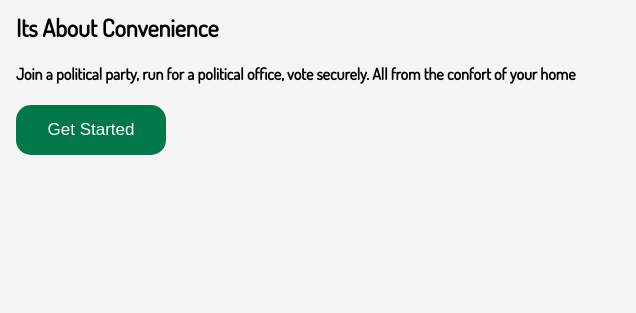
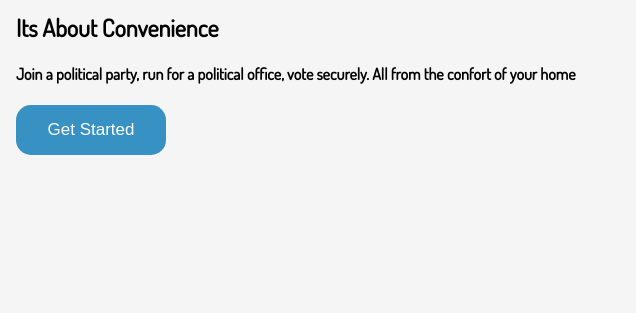
Before and after one commit to Jesse-efe/Politico, a plain HTML site: page UI/index.html in a window 1280 px wide. Shown: the part 765-1078 px from the top of the page, 644-1280 px from the left. Drawn offline with Linux system fonts and the light colour scheme.

Commit message:
feat(design/template): change color of button in home page
-change the color of call to action button

[delivers #163420702]

```diff
--- a/UI/styles/home.css
+++ b/UI/styles/home.css
@@ -92,7 +92,7 @@ button{
     margin: auto 0 auto 2rem;
 }
 #container > .description > .description-text button{
-    background-color: #00784A;
+    background-color: #3791C2;
     width: 15rem;
     height: 5rem;
     border: none;
```
